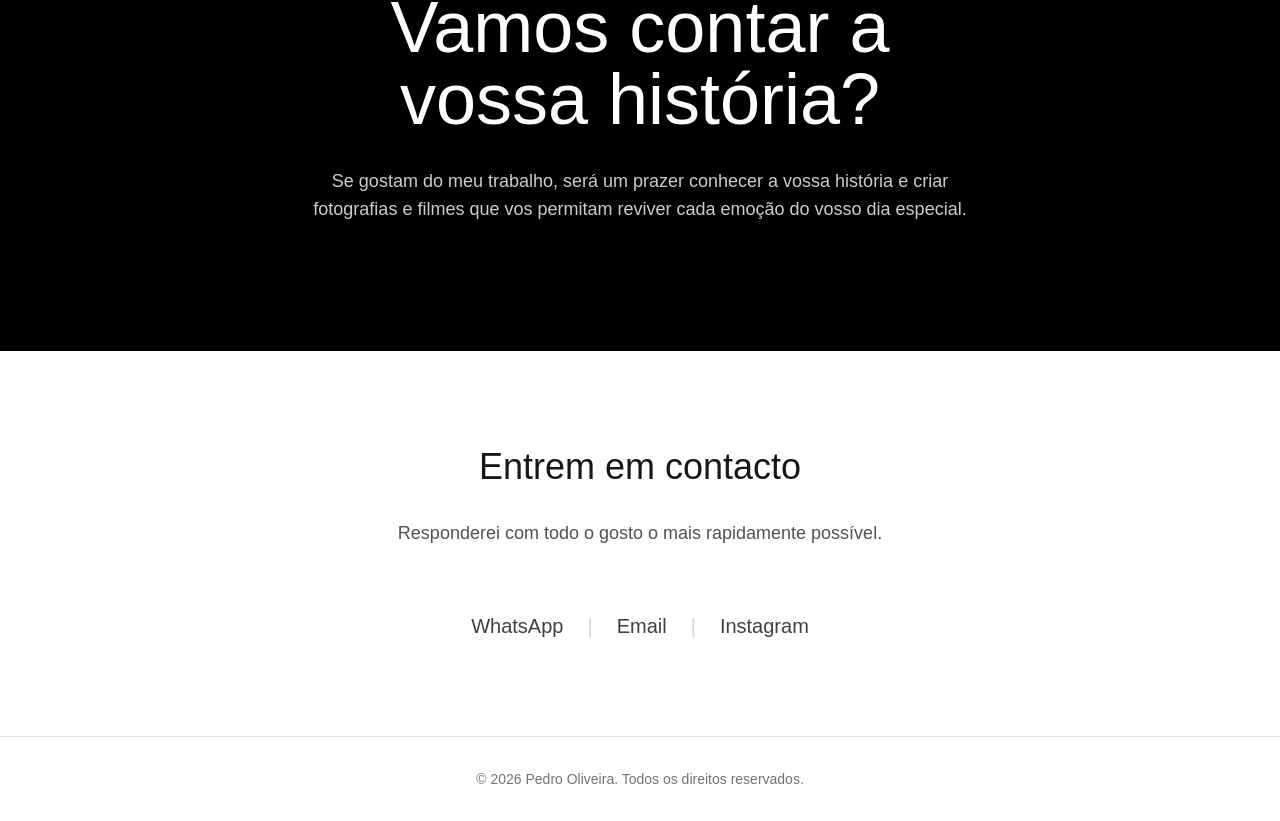
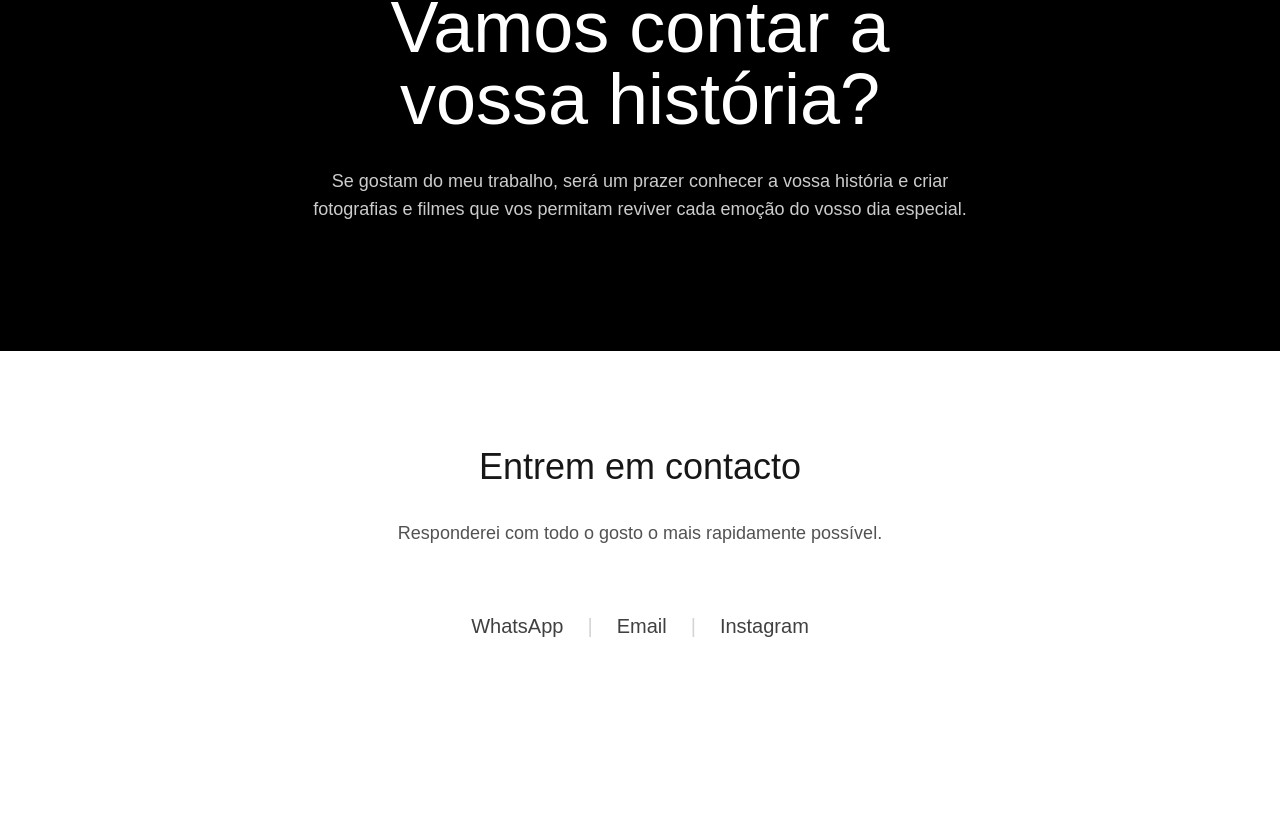
Before and after one commit to pedroliveirafoto/nextjs-boilerplate, a Next.js app: page /contacto in a window 1280 px wide. Shown: the part 181-1002 px from the top of the page. After the commit the page ends 917 px from the top, so only its background shows below. Built offline with nearby package versions, Linux system fonts and the light colour scheme.

Commit message:
Update layout.tsx

```diff
--- a/app/layout.tsx
+++ b/app/layout.tsx
@@ -15,7 +15,28 @@ const geistMono = Geist_Mono({
 export const metadata: Metadata = {
   title: "Pedro Oliveira | Fotografia & Filmes de Casamento",
   description:
-    "Fotografia e filmes de casamento com uma abordagem natural e cinematográfica.",
+    "Fotografia e filmes de casamento em Portugal e França. Histórias reais, emoções eternas e momentos únicos contados de forma natural e cinematográfica.",
+  keywords: [
+    "fotógrafo de casamento",
+    "fotografia casamento Portugal",
+    "fotógrafo casamento Porto",
+    "filmes de casamento",
+    "videógrafo casamento",
+    "Pedro Oliveira Fotografia",
+  ],
+  authors: [
+    {
+      name: "Pedro Oliveira",
+    },
+  ],
+  creator: "Pedro Oliveira",
+  openGraph: {
+    title: "Pedro Oliveira | Fotografia & Filmes de Casamento",
+    description:
+      "Fotografia e filmes de casamento com uma abordagem natural, elegante e cinematográfica.",
+    type: "website",
+    locale: "pt_PT",
+  },
 };
 
 export default function RootLayout({
@@ -28,18 +49,8 @@ export default function RootLayout({
       lang="pt"
       className={`${geistSans.variable} ${geistMono.variable} h-full antialiased`}
     >
-      <body className="min-h-screen flex flex-col bg-white text-black">
-        <main className="flex-1">
-          {children}
-        </main>
-
-        <footer className="border-t border-neutral-200 py-8">
-          <div className="mx-auto max-w-7xl px-6 text-center">
-            <p className="text-sm text-neutral-500">
-              © {new Date().getFullYear()} Pedro Oliveira. Todos os direitos reservados.
-            </p>
-          </div>
-        </footer>
+      <body className="min-h-full flex flex-col">
+        {children}
       </body>
     </html>
   );
```
